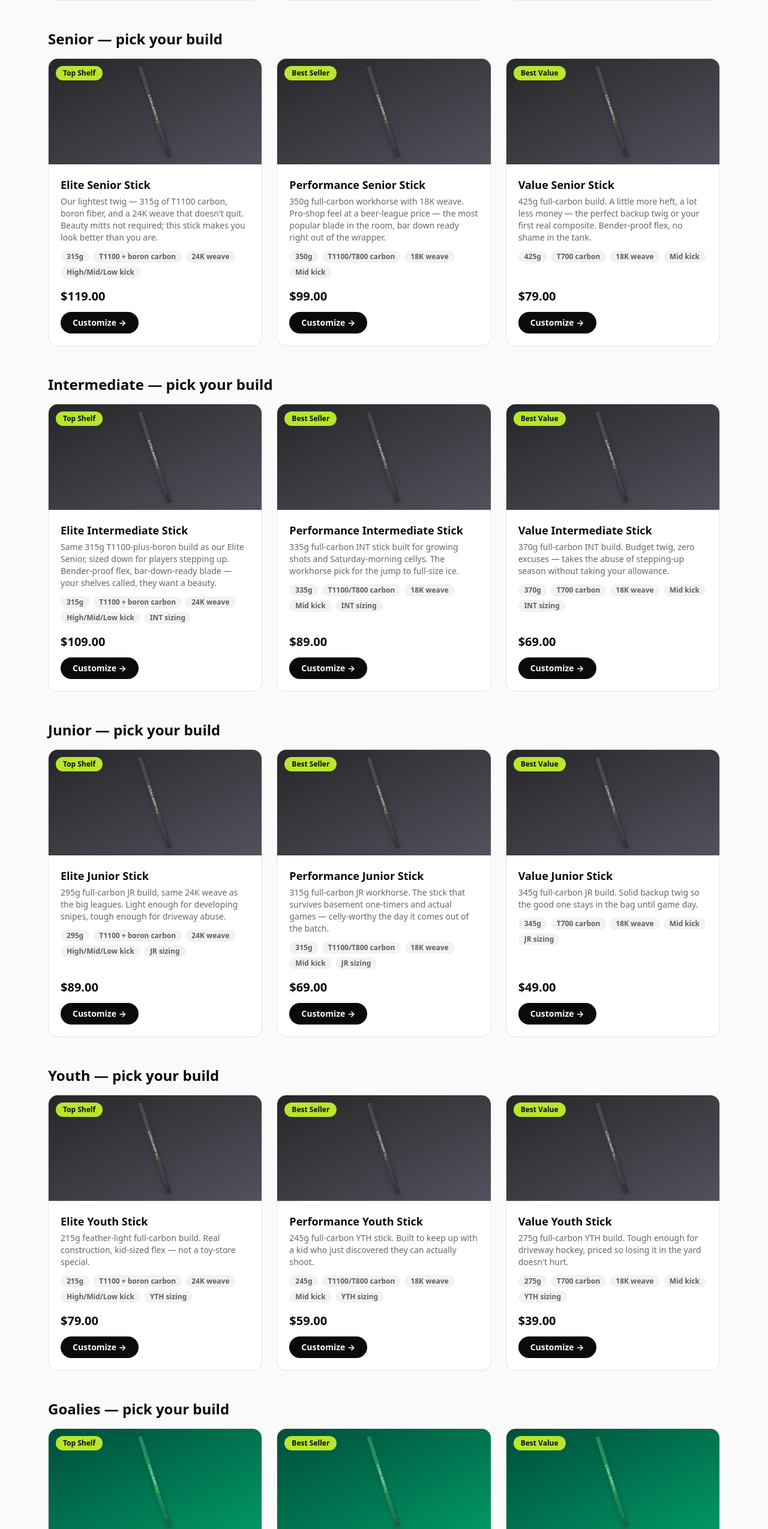
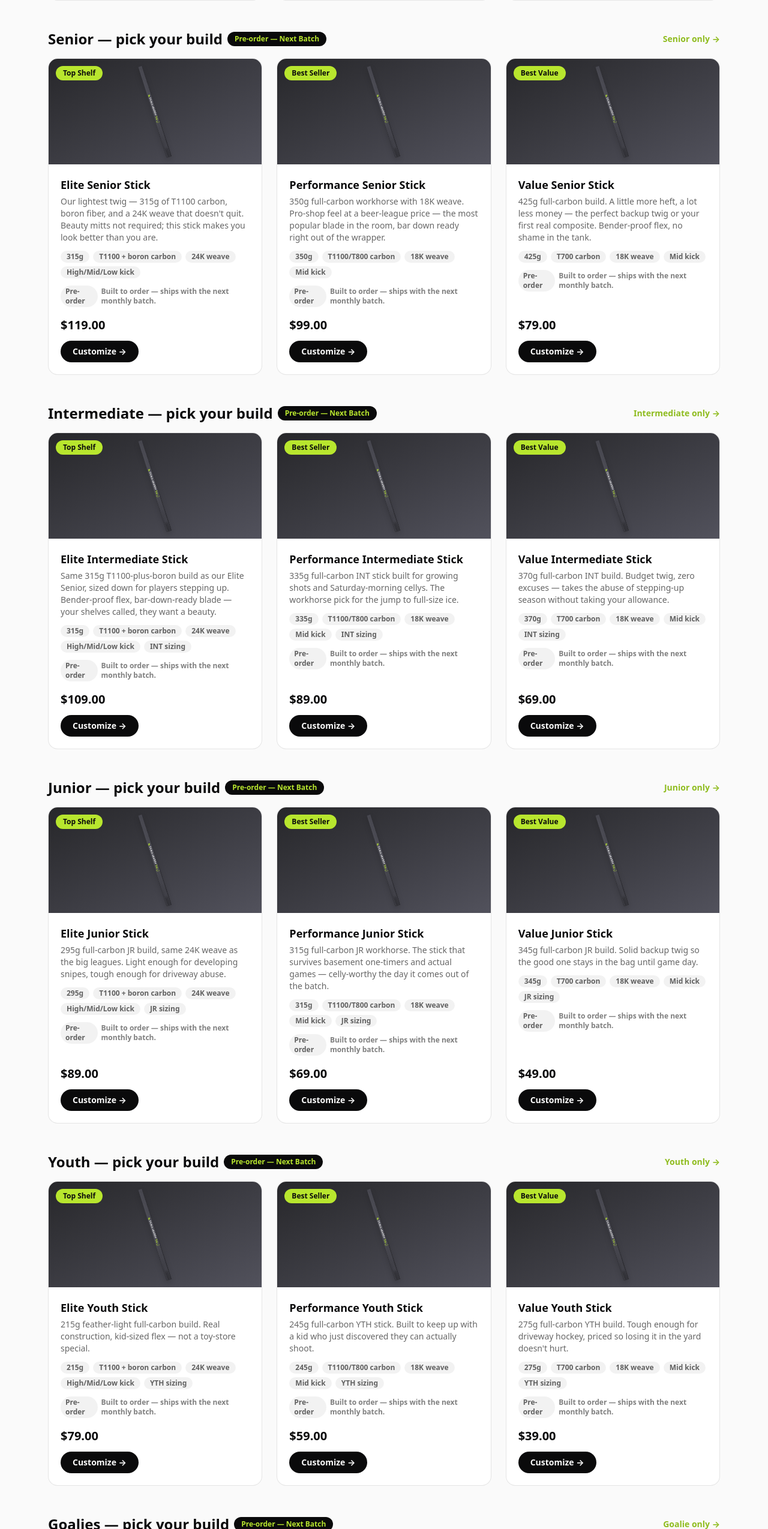
Before and after one commit to acorn1sh1/stlhockeysticks, a Next.js app: page /sticks in a window 1280 px wide. Shown: the part 860-3409 px from the top of the page at 60% size. Built offline with nearby package versions, Linux system fonts and the light colour scheme; no server answers; the database is empty.

Commit message:
Add dedicated per-size stick pages, clarify pre-order vs in-stock

```diff
--- /dev/null
+++ b/app/sticks/goalie/page.tsx
@@ -0,0 +1,14 @@
+import type { Metadata } from "next";
+import SizeTierPage from "@/components/SizeTierPage";
+
+export const metadata: Metadata = {
+  title: "Goalie Sticks",
+  description:
+    "Goalie composite sticks — Elite, Performance, and Value builds — at wholesale prices. Custom flex, curve, paddle size, and color. Local St. Louis pickup.",
+};
+
+export const dynamic = "force-dynamic";
+
+export default function Page() {
+  return <SizeTierPage tier="goalie" />;
+}
--- /dev/null
+++ b/app/sticks/intermediate/page.tsx
@@ -0,0 +1,14 @@
+import type { Metadata } from "next";
+import SizeTierPage from "@/components/SizeTierPage";
+
+export const metadata: Metadata = {
+  title: "Intermediate Sticks",
+  description:
+    "Intermediate composite hockey sticks — Elite, Performance, and Value builds — at wholesale prices. Custom flex, curve, color, and name. Local St. Louis pickup.",
+};
+
+export const dynamic = "force-dynamic";
+
+export default function Page() {
+  return <SizeTierPage tier="intermediate" />;
+}
--- /dev/null
+++ b/app/sticks/junior/page.tsx
@@ -0,0 +1,14 @@
+import type { Metadata } from "next";
+import SizeTierPage from "@/components/SizeTierPage";
+
+export const metadata: Metadata = {
+  title: "Junior Sticks",
+  description:
+    "Junior composite hockey sticks — Elite, Performance, and Value builds — at wholesale prices. Custom flex, curve, color, and name. Local St. Louis pickup.",
+};
+
+export const dynamic = "force-dynamic";
+
+export default function Page() {
+  return <SizeTierPage tier="junior" />;
+}
--- a/app/sticks/page.tsx
+++ b/app/sticks/page.tsx
@@ -1,4 +1,5 @@
 import type { Metadata } from "next";
+import Link from "next/link";
 import ProductCard from "@/components/ProductCard";
 import BatchBanner from "@/components/BatchBanner";
 import { getStockMap } from "@/lib/inventory";
@@ -54,35 +55,85 @@ export default async function SticksPage() {
           </>
         )}
 
-        <h2 id="senior" className="mt-12 scroll-mt-24 text-2xl font-black">Senior — pick your build</h2>
+        <div id="senior" className="mt-12 flex scroll-mt-24 flex-wrap items-center justify-between gap-2">
+          <div className="flex items-center gap-2">
+            <h2 className="text-2xl font-black">Senior — pick your build</h2>
+            <span className="rounded-full bg-ink px-3 py-1 text-xs font-bold text-volt">
+              Pre-order — Next Batch
+            </span>
+          </div>
+          <Link href="/sticks/senior" className="text-sm font-bold text-volt-dark hover:underline">
+            Senior only →
+          </Link>
+        </div>
         <div className="mt-4 grid gap-6 md:grid-cols-3">
           {senior.map((item) => (
             <ProductCard key={item.slug} item={item} />
           ))}
         </div>
 
-        <h2 id="intermediate" className="mt-12 scroll-mt-24 text-2xl font-black">Intermediate — pick your build</h2>
+        <div id="intermediate" className="mt-12 flex scroll-mt-24 flex-wrap items-center justify-between gap-2">
+          <div className="flex items-center gap-2">
+            <h2 className="text-2xl font-black">Intermediate — pick your build</h2>
+            <span className="rounded-full bg-ink px-3 py-1 text-xs font-bold text-volt">
+              Pre-order — Next Batch
+            </span>
+          </div>
+          <Link href="/sticks/intermediate" className="text-sm font-bold text-volt-dark hover:underline">
+            Intermediate only →
+          </Link>
+        </div>
         <div className="mt-4 grid gap-6 md:grid-cols-3">
           {intermediate.map((item) => (
             <ProductCard key={item.slug} item={item} />
           ))}
         </div>
 
-        <h2 id="junior" className="mt-12 scroll-mt-24 text-2xl font-black">Junior — pick your build</h2>
+        <div id="junior" className="mt-12 flex scroll-mt-24 flex-wrap items-center justify-between gap-2">
+          <div className="flex items-center gap-2">
+            <h2 className="text-2xl font-black">Junior — pick your build</h2>
+            <span className="rounded-full bg-ink px-3 py-1 text-xs font-bold text-volt">
+              Pre-order — Next Batch
+            </span>
+          </div>
+          <Link href="/sticks/junior" className="text-sm font-bold text-volt-dark hover:underline">
+            Junior only →
+          </Link>
+        </div>
         <div className="mt-4 grid gap-6 md:grid-cols-3">
           {junior.map((item) => (
             <ProductCard key={item.slug} item={item} />
           ))}
         </div>
 
-        <h2 id="youth" className="mt-12 scroll-mt-24 text-2xl font-black">Youth — pick your build</h2>
+        <div id="youth" className="mt-12 flex scroll-mt-24 flex-wrap items-center justify-between gap-2">
+          <div className="flex items-center gap-2">
+            <h2 className="text-2xl font-black">Youth — pick your build</h2>
+            <span className="rounded-full bg-ink px-3 py-1 text-xs font-bold text-volt">
+              Pre-order — Next Batch
+            </span>
+          </div>
+          <Link href="/sticks/youth" className="text-sm font-bold text-volt-dark hover:underline">
+            Youth only →
+          </Link>
+        </div>
         <div className="mt-4 grid gap-6 md:grid-cols-3">
           {youth.map((item) => (
             <ProductCard key={item.slug} item={item} />
           ))}
         </div>
 
-        <h2 id="goalie" className="mt-12 scroll-mt-24 text-2xl font-black">Goalies — pick your build</h2>
+        <div id="goalie" className="mt-12 flex scroll-mt-24 flex-wrap items-center justify-between gap-2">
+          <div className="flex items-center gap-2">
+            <h2 className="text-2xl font-black">Goalies — pick your build</h2>
+            <span className="rounded-full bg-ink px-3 py-1 text-xs font-bold text-volt">
+              Pre-order — Next Batch
+            </span>
+          </div>
+          <Link href="/sticks/goalie" className="text-sm font-bold text-volt-dark hover:underline">
+            Goalie only →
+          </Link>
+        </div>
         <div className="mt-4 grid gap-6 md:grid-cols-3">
           {goalie.map((item) => (
             <ProductCard key={item.slug} item={item} />
--- /dev/null
+++ b/app/sticks/youth/page.tsx
@@ -0,0 +1,14 @@
+import type { Metadata } from "next";
+import SizeTierPage from "@/components/SizeTierPage";
+
+export const metadata: Metadata = {
+  title: "Youth Sticks",
+  description:
+    "Youth composite hockey sticks — Elite, Performance, and Value builds — at wholesale prices. Custom flex, curve, color, and name. Local St. Louis pickup.",
+};
+
+export const dynamic = "force-dynamic";
+
+export default function Page() {
+  return <SizeTierPage tier="youth" />;
+}
--- a/components/ProductCard.tsx
+++ b/components/ProductCard.tsx
@@ -43,6 +43,12 @@ export default function ProductCard({
   const shipsNow = stocked && typeof stock === "number" && stock > 0;
   const preorderFallback = stocked && !shipsNow;
   const lowStock = shipsNow && (stock as number) <= 5;
+  // Configurable builds (Senior/Int/Jr/Youth/Goalie tiers) always carry no
+  // live inventory — they're built to order every batch. Flag this
+  // explicitly so the full /sticks page never reads as "in stock" by
+  // default; the top-left badge is reserved for the quality tier (Top
+  // Shelf / Best Seller / Best Value).
+  const buildToOrder = configurable && !stocked;
 
   // Ships-now items can be bought in multiples; pre-order fallback keeps it simple.
   const canPickQty = shipsNow;
@@ -98,6 +104,14 @@ export default function ProductCard({
             Out of on-hand stock — order now and it ships with the next monthly batch.
           </p>
         )}
+        {buildToOrder && (
+          <p className="mt-3 flex items-center gap-1.5 text-xs font-semibold text-black/50">
+            <span className="rounded-full bg-black/5 px-2 py-0.5 font-bold text-black/60">
+              Pre-order
+            </span>
+            Built to order — ships with the next monthly batch.
+          </p>
+        )}
         <div className="mt-4 flex flex-1 flex-col justify-end gap-3">
           <span className="text-xl font-black">{fmtPrice(item.priceCents)}</span>
           {configurable ? (
--- /dev/null
+++ b/components/SizeTierPage.tsx
@@ -0,0 +1,81 @@
+import Link from "next/link";
+import ProductCard from "@/components/ProductCard";
+import BatchBanner from "@/components/BatchBanner";
+import { getStockMap } from "@/lib/inventory";
+import { getMergedCatalog } from "@/lib/products";
+import { type TierKey, getTier } from "@/lib/sizeTiers";
+import { notFound } from "next/navigation";
+
+// Renders a single-size landing page (e.g. /sticks/senior): only the
+// builds for that tier, split clearly into what ships today vs what's
+// on the next pre-order batch. Kept separate from the combined /sticks
+// page so clicking "Senior" doesn't dump the visitor into every size
+// at once.
+export default async function SizeTierPage({ tier }: { tier: TierKey }) {
+  const def = getTier(tier);
+  if (!def) notFound();
+
+  const [stockMap, catalog] = await Promise.all([
+    getStockMap(),
+    getMergedCatalog(),
+  ]);
+
+  const items = catalog.filter(def.match);
+  const shipsNow = items.filter((c) => c.inStock);
+  const preorder = items.filter((c) => c.options);
+
+  return (
+    <>
+      <BatchBanner />
+      <section className="mx-auto max-w-6xl px-4 py-12">
+        <Link href="/sticks" className="text-sm font-bold text-black/50 hover:text-ink">
+          ← All sticks
+        </Link>
+        <h1 className="mt-4 text-4xl font-black tracking-tight">{def.label} Sticks</h1>
+        <p className="mt-2 max-w-2xl text-black/60">{def.tag}.</p>
+
+        {shipsNow.length > 0 && (
+          <>
+            <h2 id="in-stock" className="mt-10 scroll-mt-24 text-2xl font-black">
+              In Stock <span className="text-volt-dark">— Ships Now</span>
+            </h2>
+            <p className="mt-1 text-sm text-black/50">
+              Built and sitting on the shelf today — no batch wait.
+            </p>
+            <div className="mt-4 grid gap-6 md:grid-cols-3">
+              {shipsNow.map((item) => (
+                <ProductCard
+                  key={item.slug}
+                  item={item}
+                  stock={stockMap[item.slug]?.inStock ?? 0}
+                />
+              ))}
+            </div>
+          </>
+        )}
+
+        {preorder.length > 0 && (
+          <>
+            <div className="mt-12 flex items-center gap-2">
+              <h2 className="scroll-mt-24 text-2xl font-black">
+                Pick Your Build
+              </h2>
+              <span className="rounded-full bg-ink px-3 py-1 text-xs font-bold text-volt">
+                Pre-order — Next Batch
+              </span>
+            </div>
+            <p className="mt-1 text-sm text-black/50">
+              Built to order — pick flex, curve, hand, and color, then reserve
+              your spot in this month&apos;s batch.
+            </p>
+            <div className="mt-4 grid gap-6 md:grid-cols-3">
+              {preorder.map((item) => (
+                <ProductCard key={item.slug} item={item} />
+              ))}
+            </div>
+          </>
+        )}
+      </section>
+    </>
+  );
+}
--- /dev/null
+++ b/lib/sizeTiers.ts
@@ -0,0 +1,26 @@
+// Shared definitions for the per-size landing pages (/sticks/senior, etc).
+// Keeps the tier list, matching logic, and copy in one place so the
+// homepage grid and the dedicated tier pages can't drift out of sync.
+
+import type { CatalogItem } from "./catalog";
+
+export type TierKey = "senior" | "intermediate" | "junior" | "youth" | "goalie";
+
+export type TierDef = {
+  key: TierKey;
+  label: string;
+  tag: string;
+  match: (c: CatalogItem) => boolean;
+};
+
+export const SIZE_TIERS: TierDef[] = [
+  { key: "senior", label: "Senior", tag: "Adult & beer league", match: (c) => c.slug.includes("senior") },
+  { key: "intermediate", label: "Intermediate", tag: "Stepping up to full ice", match: (c) => c.slug.includes("intermediate") },
+  { key: "junior", label: "Junior", tag: "Growing players", match: (c) => c.slug.includes("junior") },
+  { key: "youth", label: "Youth", tag: "Little rippers", match: (c) => c.slug.includes("youth") },
+  { key: "goalie", label: "Goalie", tag: "Between the pipes", match: (c) => c.category === "GOALIE" },
+];
+
+export function getTier(key: string): TierDef | undefined {
+  return SIZE_TIERS.find((t) => t.key === key);
+}
```
Also changed, not shown: app/page.tsx (+8 -17 lines), app/sticks/senior/page.tsx (added, +14 -0 lines).
